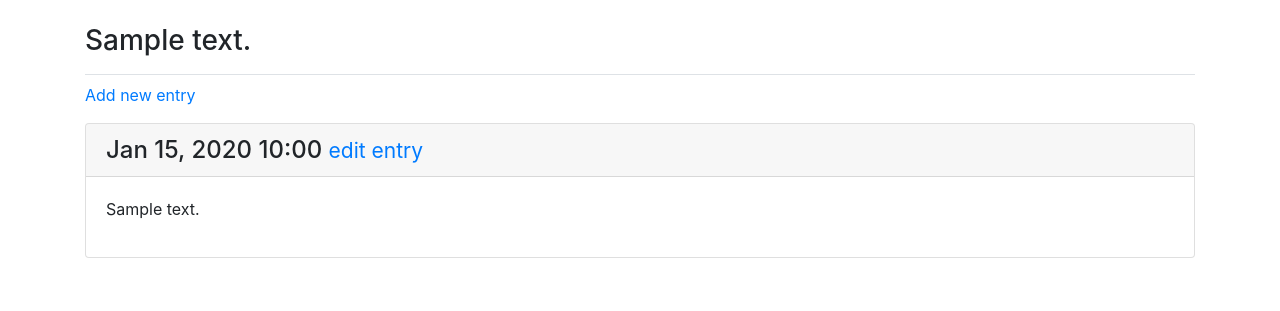
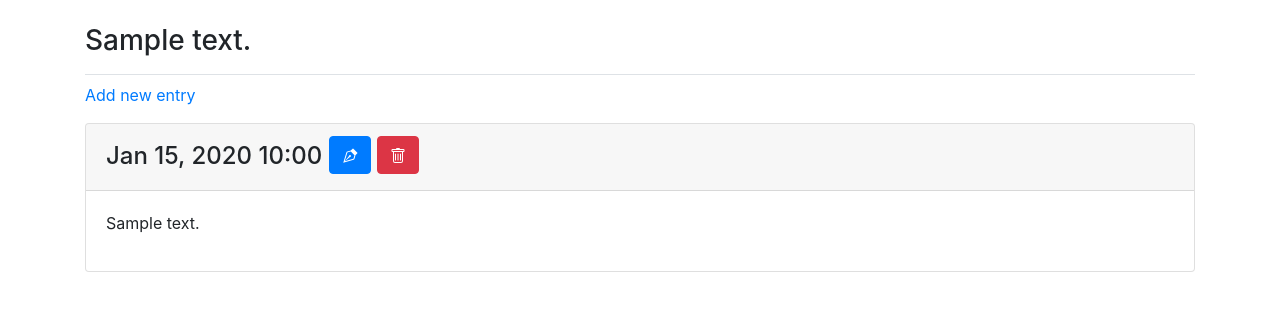
Before and after one commit to XanterZ17/learning_logs, a Django app: page /topics/1/ in a window 1280 px wide. Shown: the part 58-369 px from the top of the page. Run offline with Django 3.2, Linux system fonts and the light colour scheme; a user stored in the database is signed in; tables that the repository leaves empty hold one stand-in row (values such as "Sample post"); some libraries are stand-ins or nearby versions.

Commit message:
Add deleting feature

```diff
--- a/learning_logs/templates/learning_logs/topic.html
+++ b/learning_logs/templates/learning_logs/topic.html
@@ -13,8 +13,24 @@
     {% for entry in entries %}
         <div class="card mb-3">
             <h4 class="card-header">
-                {{ entry.date_added|date:'M d, Y H:i' }}
-                <small><a href="{% url 'learning_logs:edit_entry' entry.id %}">edit entry</a></small>
+                <span class="pb-0">{{ entry.date_added|date:'M d, Y H:i' }}</span>
+
+                    <a href="{% url 'learning_logs:edit_entry' entry.id %}" class="mb-1 btn btn-primary">
+                        <svg xmlns="http://www.w3.org/2000/svg" width="16" height="16" fill="currentColor" class="bi bi-vector-pen" viewBox="0 0 16 16">
+                            <path fill-rule="evenodd" d="M10.646.646a.5.5 0 0 1 .708 0l4 4a.5.5 0 0 1 0 .708l-1.902 1.902-.829 3.313a1.5 1.5 0 0 1-1.024 1.073L1.254 14.746 4.358 4.4A1.5 1.5 0 0 1 5.43 3.377l3.313-.828L10.646.646zm-1.8 2.908-3.173.793a.5.5 0 0 0-.358.342l-2.57 8.565 8.567-2.57a.5.5 0 0 0 .34-.357l.794-3.174-3.6-3.6z"/>
+                            <path fill-rule="evenodd" d="M2.832 13.228 8 9a1 1 0 1 0-1-1l-4.228 5.168-.026.086.086-.026z"/>
+                        </svg>
+                    </a>
+
+
+                    <a href="{% url 'learning_logs:delete_entry' topic.id entry.id %}" class="mb-1 btn btn-danger">
+                        <svg xmlns="http://www.w3.org/2000/svg" width="16" height="16" fill="currentColor" class="bi bi-trash" viewBox="0 0 16 16">
+                                <path d="M5.5 5.5A.5.5 0 0 1 6 6v6a.5.5 0 0 1-1 0V6a.5.5 0 0 1 .5-.5zm2.5 0a.5.5 0 0 1 .5.5v6a.5.5 0 0 1-1 0V6a.5.5 0 0 1 .5-.5zm3 .5a.5.5 0 0 0-1 0v6a.5.5 0 0 0 1 0V6z"/>
+                                <path fill-rule="evenodd" d="M14.5 3a1 1 0 0 1-1 1H13v9a2 2 0 0 1-2 2H5a2 2 0 0 1-2-2V4h-.5a1 1 0 0 1-1-1V2a1 1 0 0 1 1-1H6a1 1 0 0 1 1-1h2a1 1 0 0 1 1 1h3.5a1 1 0 0 1 1 1v1zM4.118 4 4 4.059V13a1 1 0 0 0 1 1h6a1 1 0 0 0 1-1V4.059L11.882 4H4.118zM2.5 3V2h11v1h-11z"/>
+                        </svg>
+                    </a>
+
+
             </h4>
             <div class="card-body">
                 {{ entry.text|linebreaks }}
@@ -24,5 +40,4 @@
         <p>There are no entries for this topic yet.</p>
     {% endfor %}
 
-
 {% endblock content %}
--- a/learning_logs/templates/learning_logs/topics.html
+++ b/learning_logs/templates/learning_logs/topics.html
@@ -10,6 +10,12 @@
             <li>
                 <h3>
                     <a href="{% url 'learning_logs:topic' topic.id %}">{{ topic }}</a>
+                    <a href="{% url 'learning_logs:delete_topic' topic.id %}" class="text-danger">
+                        <svg xmlns="http://www.w3.org/2000/svg" width="16" height="16" fill="currentColor" class="bi bi-trash" viewBox="0 0 16 16">
+                                <path d="M5.5 5.5A.5.5 0 0 1 6 6v6a.5.5 0 0 1-1 0V6a.5.5 0 0 1 .5-.5zm2.5 0a.5.5 0 0 1 .5.5v6a.5.5 0 0 1-1 0V6a.5.5 0 0 1 .5-.5zm3 .5a.5.5 0 0 0-1 0v6a.5.5 0 0 0 1 0V6z"/>
+                                <path fill-rule="evenodd" d="M14.5 3a1 1 0 0 1-1 1H13v9a2 2 0 0 1-2 2H5a2 2 0 0 1-2-2V4h-.5a1 1 0 0 1-1-1V2a1 1 0 0 1 1-1H6a1 1 0 0 1 1-1h2a1 1 0 0 1 1 1h3.5a1 1 0 0 1 1 1v1zM4.118 4 4 4.059V13a1 1 0 0 0 1 1h6a1 1 0 0 0 1-1V4.059L11.882 4H4.118zM2.5 3V2h11v1h-11z"/>
+                        </svg>
+                    </a>
                 </h3>
             </li>
         {% empty %}
--- a/learning_logs/urls.py
+++ b/learning_logs/urls.py
@@ -12,10 +12,21 @@ urlpatterns = [
     path('topics/', views.topics, name='topics'),
     # Detail page for a single topic.
     path('topics/<int:topic_id>/', views.topic, name='topic'),
-    # Page for adding a new toppic.
+
+    # Adding.
+    # Toppic.
     path('new_topic/', views.new_topic, name='new_topic'),
-    # Page for adding a new entry.
+    # Entry.
     path('new_entry/<int:topic_id>', views.new_entry, name='new_entry'),
-    # Page for editing an entry.
-    path('edit_entry/<int:entry_id>/', views.edit_entry, name='edit_entry')
+
+    # Editing.
+    # Entry.
+    path('edit_entry/<int:entry_id>/', views.edit_entry, name='edit_entry'),
+
+
+    # Deleting.
+    # Topic.
+    path('topics/delete_topic/<int:topic_id>', views.delete_topic, name='delete_topic'),
+    # Tntry.
+    path('topics/<int:topic_id>/delete_entry/<int:entry_id>/', views.delete_entry, name='delete_entry')
 ]
--- a/learning_logs/views.py
+++ b/learning_logs/views.py
@@ -91,3 +91,27 @@ def edit_entry(request, entry_id):
 
     context = {'entry': entry, 'topic': topic, 'form': form}
     return render(request, 'learning_logs/edit_entry.html', context)
+
+
+@login_required
+def delete_entry(request, entry_id):
+    """Delete an entry."""
+    entry = Entry.objects.get(id=entry_id)
+    topic = entry.topic
+    if topic.owner != request.user:
+        raise Http404
+
+    entry.delete()
+
+    return redirect('learning_logs:topic', topic_id=topic.id)
+
+@login_required
+def delete_topic(request, topic_id):
+    """Delete a topic."""
+    topic = Topic.objects.get(id=topic_id)
+    if topic.owner != request.user:
+        raise Http404
+
+    topic.delete()
+
+    return redirect('learning_logs:topics')
```
